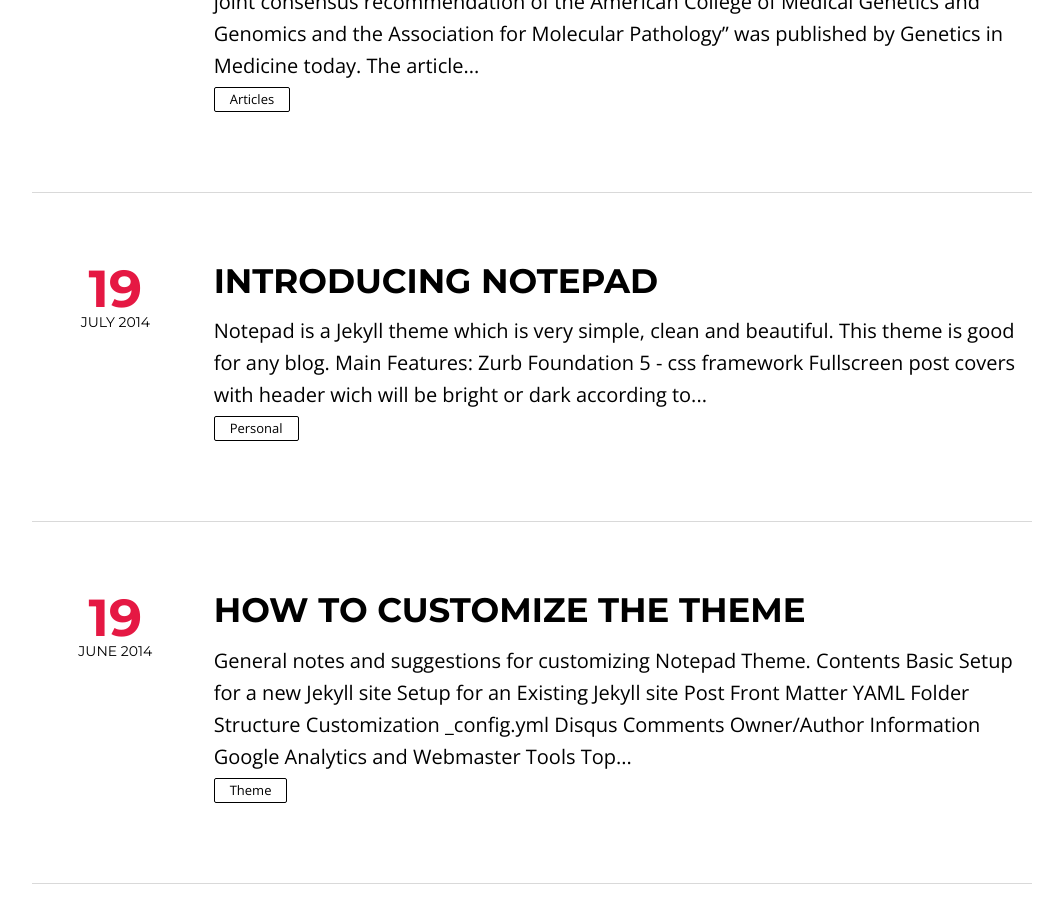
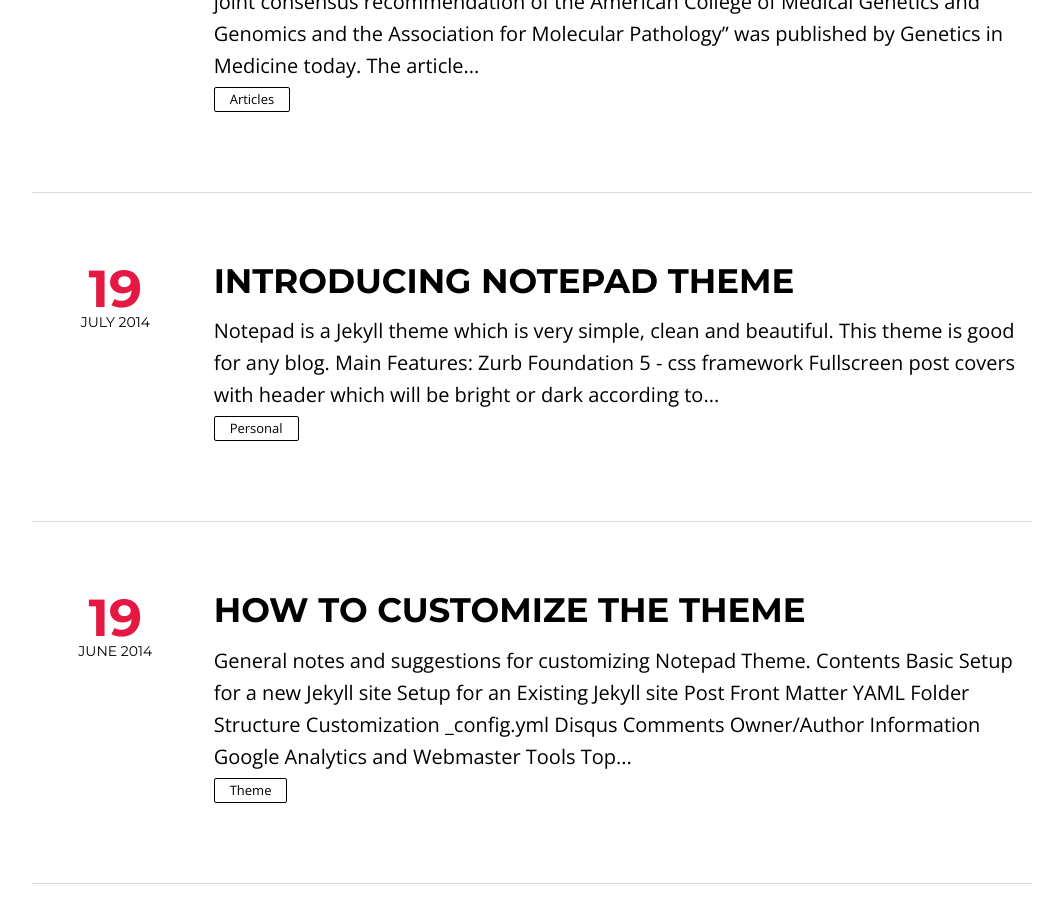
Before and after one commit to kaichop/kaichop, a Jekyll site: the page built from index.html, in a window 1280 px wide and 900 px high, scrolled down 1577 px. Shown: the whole window, without its empty margins (108-1171 px from the left). Built offline with Jekyll 4.4.1, drawn with Linux system fonts in a browser that asks for light colours; nearby versions of some CDN libraries; the list of posts is cut into pages by our own code.

Commit message:
Update 2014-07-19-introducing-notepad.md

```diff
--- a/_posts/2014-07-19-introducing-notepad.md
+++ b/_posts/2014-07-19-introducing-notepad.md
@@ -1,7 +1,7 @@
 ---
 layout: post
-title: "Introducing Notepad"
-description:
+title: "Introducing Notepad Theme"
+description: "basic introduction to the Notepad theme in Jekyll"
 headline:
 modified: 2014-07-19
 category: personal
@@ -15,7 +15,7 @@
 
 Main Features:
 Zurb Foundation 5 - css framework
-Fullscreen post covers with header wich will be bright or dark according to background image
+Fullscreen post covers with header which will be bright or dark according to background image
 Fast and light
 Font Awesome
 Disqus comments integration
```
